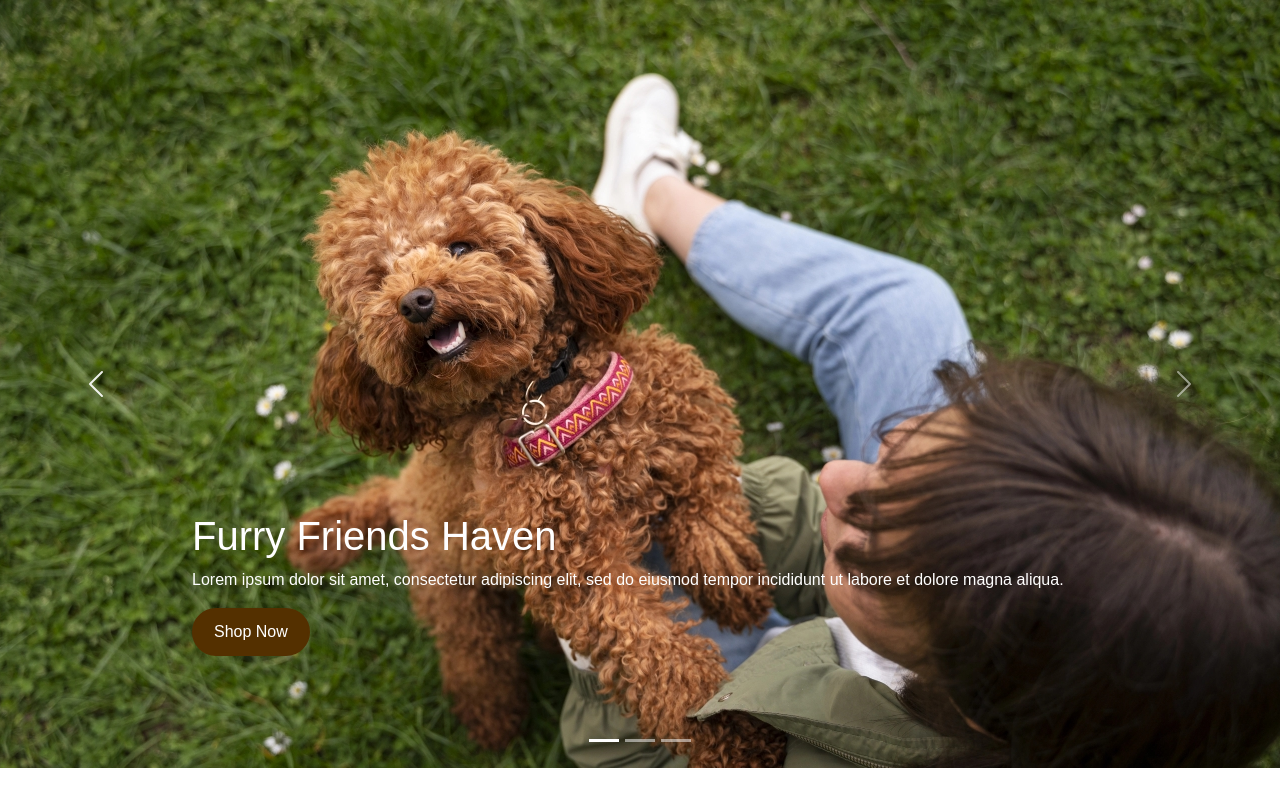
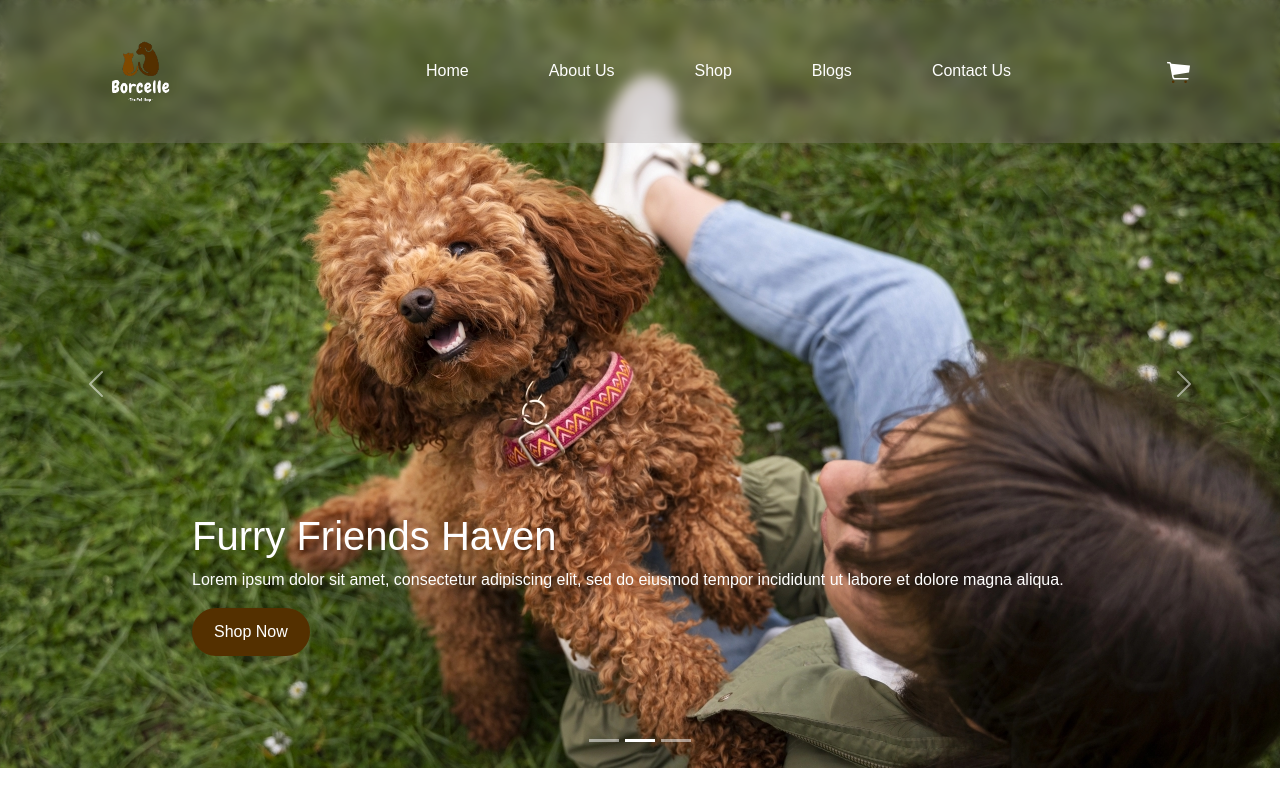
Before and after one commit to chamaxx9zp/pet-shop, a Next.js app: page / in a window 1280 px wide. Shown: the top 800 px of the page. Built offline with nearby package versions, Linux system fonts and the light colour scheme; a web font is replaced by a local one.

Commit message:
nav bar added

```diff
--- /dev/null
+++ b/src/app/components/common/navbar/NavbarSec.module.scss
@@ -0,0 +1,19 @@
+.logo{
+    width: 65%;
+    height: 70%;
+}
+
+.custom-nav{
+    background-color: transparent;
+    position: absolute;
+    background-color: rgba(147, 138, 138, 0.296);
+    backdrop-filter: blur(7px);
+    width: 100%;
+    z-index: 1000;
+}
+
+.nav-link{
+    margin-left: 2rem;
+    margin-right: 2rem;
+    color: #FFFFFF;
+}
--- /dev/null
+++ b/src/app/components/common/navbar/NavbarSec.tsx
@@ -0,0 +1,54 @@
+"use client"
+import React from 'react'
+import Container from 'react-bootstrap/Container';
+import Row from 'react-bootstrap/Row';
+import Col from 'react-bootstrap/Col';
+import styles from './NavbarSec.module.scss'
+import Nav from 'react-bootstrap/Nav';
+import Navbar from 'react-bootstrap/Navbar';
+import Image from "next/image";
+import cart_icon from '../../../../../public/navbar/cart.svg'
+import logo from '../../../../../public/navbar/logo.png'
+
+function NavbarSec() {
+  return (
+    <>
+      <Navbar expand="lg" className={styles['custom-nav']}>
+      <Container>
+        <Navbar.Brand href="/">
+            <div>
+                <Image
+                  src={logo}
+                  alt="Blog-Image-1"
+                  className={styles['logo']}
+                />
+            </div>
+        </Navbar.Brand>
+        <Navbar.Toggle aria-controls="responsive-navbar-nav" />
+        <Navbar.Collapse id="responsive-navbar-nav">
+          <Nav className="mx-auto">
+            <Nav.Link href="/" className={styles['nav-link']}>Home</Nav.Link>
+            <Nav.Link href="/about-us" className={styles['nav-link']}>About Us</Nav.Link>
+            <Nav.Link href="/shop" className={styles['nav-link']}>Shop</Nav.Link>
+            <Nav.Link href="/blog" className={styles['nav-link']}>Blogs</Nav.Link>
+            <Nav.Link href="/contact-us" className={styles['nav-link']}>Contact Us</Nav.Link>
+          </Nav>
+          <Nav>
+            <Nav.Link href="">
+            <div>
+                <Image
+                  src={cart_icon}
+                  alt="cart-icon"
+                />
+            </div>
+            </Nav.Link>
+
+          </Nav>
+        </Navbar.Collapse>
+      </Container>
+    </Navbar>
+    </>
+  )
+}
+
+export default NavbarSec
--- a/src/app/layout.tsx
+++ b/src/app/layout.tsx
@@ -4,6 +4,7 @@ import "./globals.scss";
 import 'bootstrap/dist/css/bootstrap.min.css';
 import NewsLetter from "./components/common/news-letter/NewsLetter";
 import Footer from "./components/common/footer/Footer";
+import NavbarSec from "./components/common/navbar/NavbarSec";
 
 const PlaypenSans = Playpen_Sans({ subsets: ["latin"] });
 
@@ -20,6 +21,7 @@ export default function RootLayout({
   return (
     <html lang="en">
       <body className={PlaypenSans.className}>
+        <NavbarSec/>
         {children}
         <NewsLetter/>
         <Footer/>
```
Also changed, not shown: public/navbar/cart.svg (added), public/navbar/logo.png (added).
